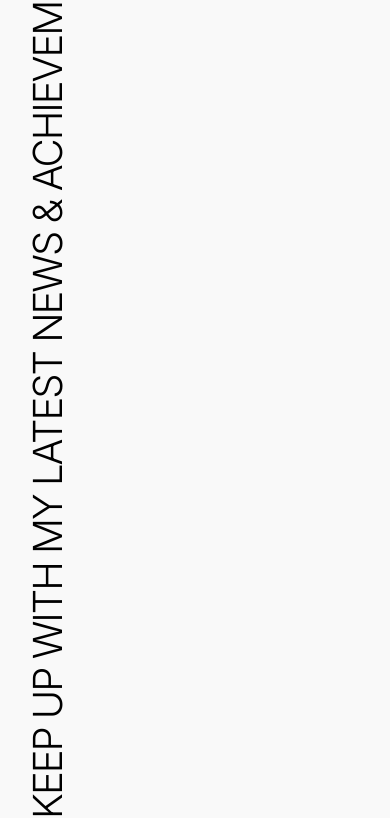
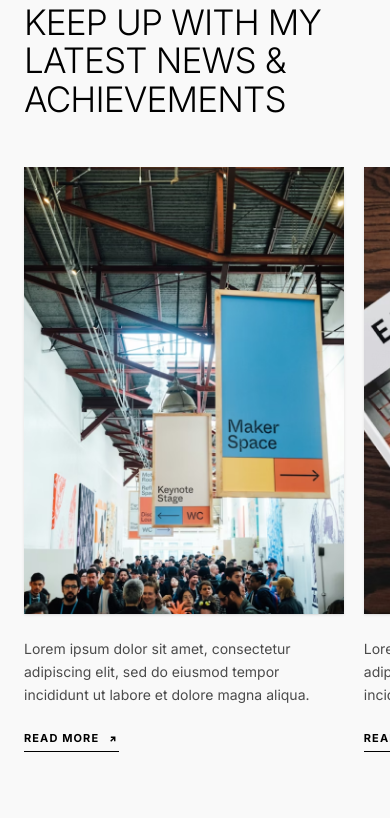
Before and after one commit to MagghyJi/portfolio-flux, a Next.js app: page / in a window 390 px wide. Shown: the part 8980-9798 px from the top of the page. Built offline with nearby package versions, Linux system fonts and the light colour scheme; a web font is replaced by a local one.

Commit message:
feat: implement horizontal scroll for mobile news with correct alignment

```diff
--- a/src/app/components/News.tsx
+++ b/src/app/components/News.tsx
@@ -22,38 +22,73 @@ const articles = [
 
 export default function News() {
   return (
-    <section id="news" className="bg-[#F9F9F9] py-48 relative text-[#000000] border-t border-black/5 overflow-hidden">
-      <style jsx global>{`
-        .no-scrollbar::-webkit-scrollbar {
-          display: none;
-        }
-        .no-scrollbar {
-          -ms-overflow-style: none;
-          scrollbar-width: none;
-        }
-      `}</style>
+    <section id="news" className="bg-[#F9F9F9] py-24 md:py-48 relative text-black border-t border-black/5 overflow-hidden">
 
-      <div className="flex flex-row items-stretch pl-12 md:pl-20 min-h-[900px]">
-
-        {/* Sidebar Title - Aligned to the base (Read More line) */}
+      {/* 1. Desktop Version (Rotated Title + Staggered Cards) - BLINDATA */}
+      <div className="hidden md:flex flex-row items-stretch pl-20 min-h-[900px]">
         <div className="w-48 flex-shrink-0 relative z-20 mr-32">
-          {/* Using absolute positioning to anchor it to the specific baseline */}
           <div className="absolute bottom-[160px] left-0 w-full h-fit">
-            <h2 className="font-light uppercase tracking-tighter leading-none -rotate-90 origin-left whitespace-nowrap text-[2.5rem] md:text-[3.2vw] inline-block">
-              KEEP UP WITH MY LATEST <br className="hidden md:block" /> NEWS & ACHIEVEMENTS
+            <h2 className="font-light uppercase tracking-tighter leading-none -rotate-90 origin-left whitespace-nowrap text-[3.2vw] inline-block">
+              KEEP UP WITH MY LATEST <br /> NEWS & ACHIEVEMENTS
             </h2>
           </div>
         </div>
-
-        {/* Horizontal Scroll Container */}
         <div className="flex-1 overflow-x-auto no-scrollbar flex gap-0 pl-10 pr-0">
           {articles.map((a, i) => (
             <div
               key={i}
               className={`min-w-[450px] flex flex-col gap-8 px-16 border-l border-black/10 first:border-l-0 ${a.offset}`}
             >
-              {/* Article Image - Fixed 353x469 */}
-              <div className="relative w-[353px] h-[469px] overflow-hidden shadow-sm">
+              <NewsCard a={a} />
+            </div>
+          ))}
+        </div>
+      </div>
+
+      {/* 2. Mobile Version (Light Title + Peek Scroll) - Figma Design */}
+      <div className="md:hidden flex flex-col">
+        {/* Title stays in the margin - Forced with inline style */}
+        <div style={{ paddingLeft: '24px', paddingRight: '24px' }}>
+          <h2 className="text-[9vw] font-light leading-[1.1] uppercase mb-12 tracking-tight">
+            KEEP UP WITH MY <br /> LATEST NEWS & <br /> ACHIEVEMENTS
+          </h2>
+        </div>
+
+        {/* Scroll area - Forced padding-left to 24px via inline style */}
+        <div
+          style={{
+            display: 'flex',
+            overflowX: 'auto',
+            paddingLeft: '24px',
+            paddingRight: '0px',
+            gap: '20px'
+          }}
+          className="no-scrollbar pb-8 w-full"
+        >
+          <style dangerouslySetInnerHTML={{ __html: `.no-scrollbar::-webkit-scrollbar { display: none; }` }} />
+
+          {articles.map((a, i) => (
+            <div
+              key={i}
+              className="shrink-0 w-[82vw] flex flex-col gap-6"
+            >
+              <NewsCard a={a} mobile />
+            </div>
+          ))}
+
+          {/* Spacer to maintain the right bleed effect */}
+          <div className="shrink-0 w-12" />
+        </div>
+      </div>
+
+    </section>
+  );
+}
+
+function NewsCard({ a, mobile = false }: { a: any, mobile?: boolean }) {
+  return (
+    <>
+      <div className={`relative ${mobile ? "w-full aspect-[3/4.2]" : "w-[353px] h-[469px]"} overflow-hidden shadow-sm`}>
         <Image
           src={a.img}
           alt="News article"
@@ -61,14 +96,12 @@ export default function News() {
           className="object-cover transition-transform duration-700 hover:scale-105"
         />
       </div>
-
-              {/* Article Content */}
-              <div className="flex flex-col gap-6 pb-12">
-                <p className="text-[14px] leading-relaxed text-[#000000]/70 max-w-[320px]">
+      <div className="flex flex-col gap-6">
+        <p className={`text-[14px] leading-relaxed text-black/70 ${mobile ? "w-full" : "max-w-[320px]"}`}>
           {a.text}
         </p>
-                <div className="flex items-center gap-2 group cursor-pointer w-fit border-b border-[#000000] pb-1">
-                  <span className="text-[11px] font-bold uppercase tracking-widest text-[#000000]">Read more</span>
+        <div className="flex items-center gap-2 group cursor-pointer w-fit border-b border-black pb-1">
+          <span className="text-[11px] font-bold uppercase tracking-widest text-black">Read more</span>
           <div className="relative w-3 h-3 transition-transform group-hover:translate-x-1">
             <Image
               src="/arrow-top-right.svg"
@@ -79,10 +112,6 @@ export default function News() {
           </div>
         </div>
       </div>
-            </div>
-          ))}
-        </div>
-      </div>
-    </section>
+    </>
   );
 }
```
Lines whose indentation alone changed are shown as unchanged.
